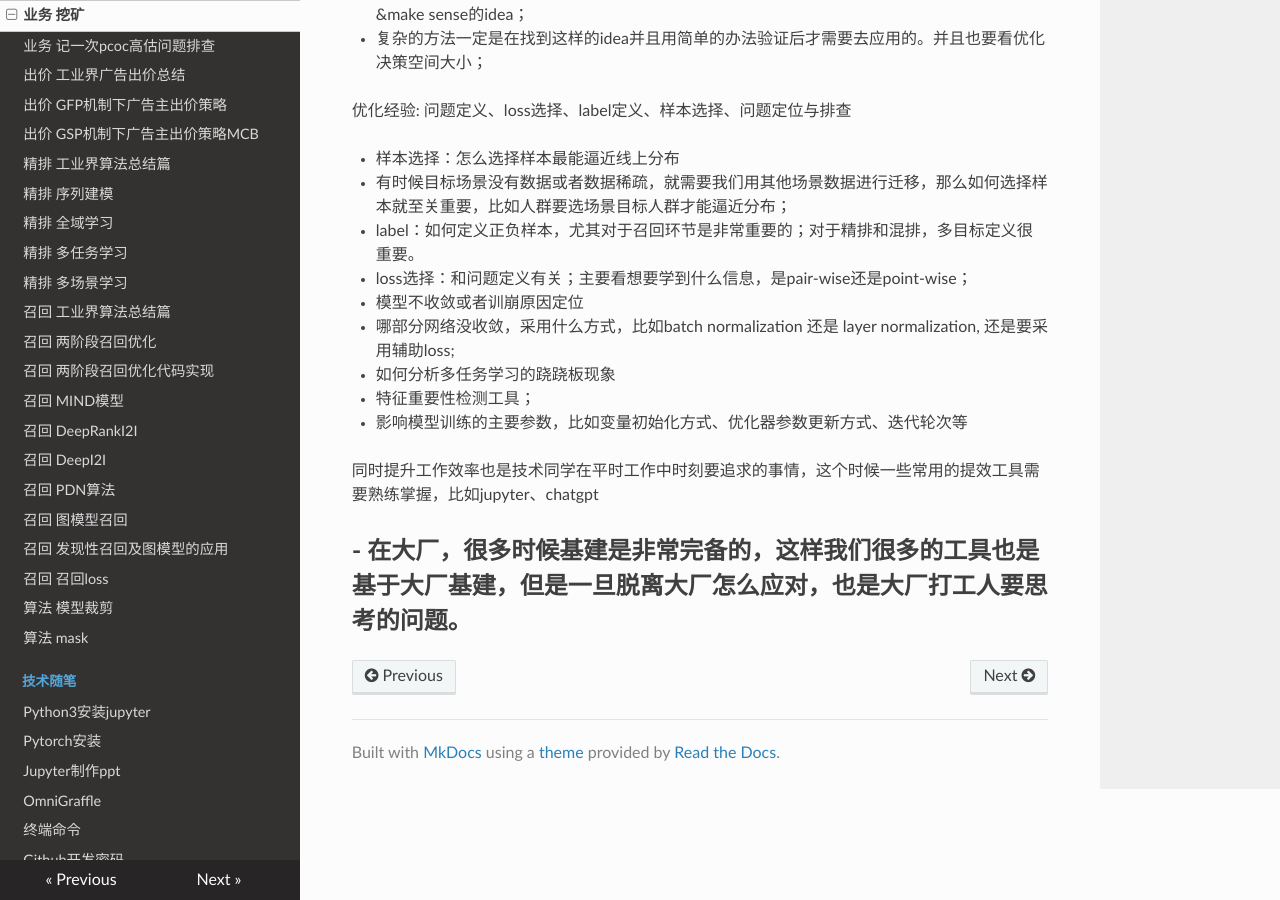
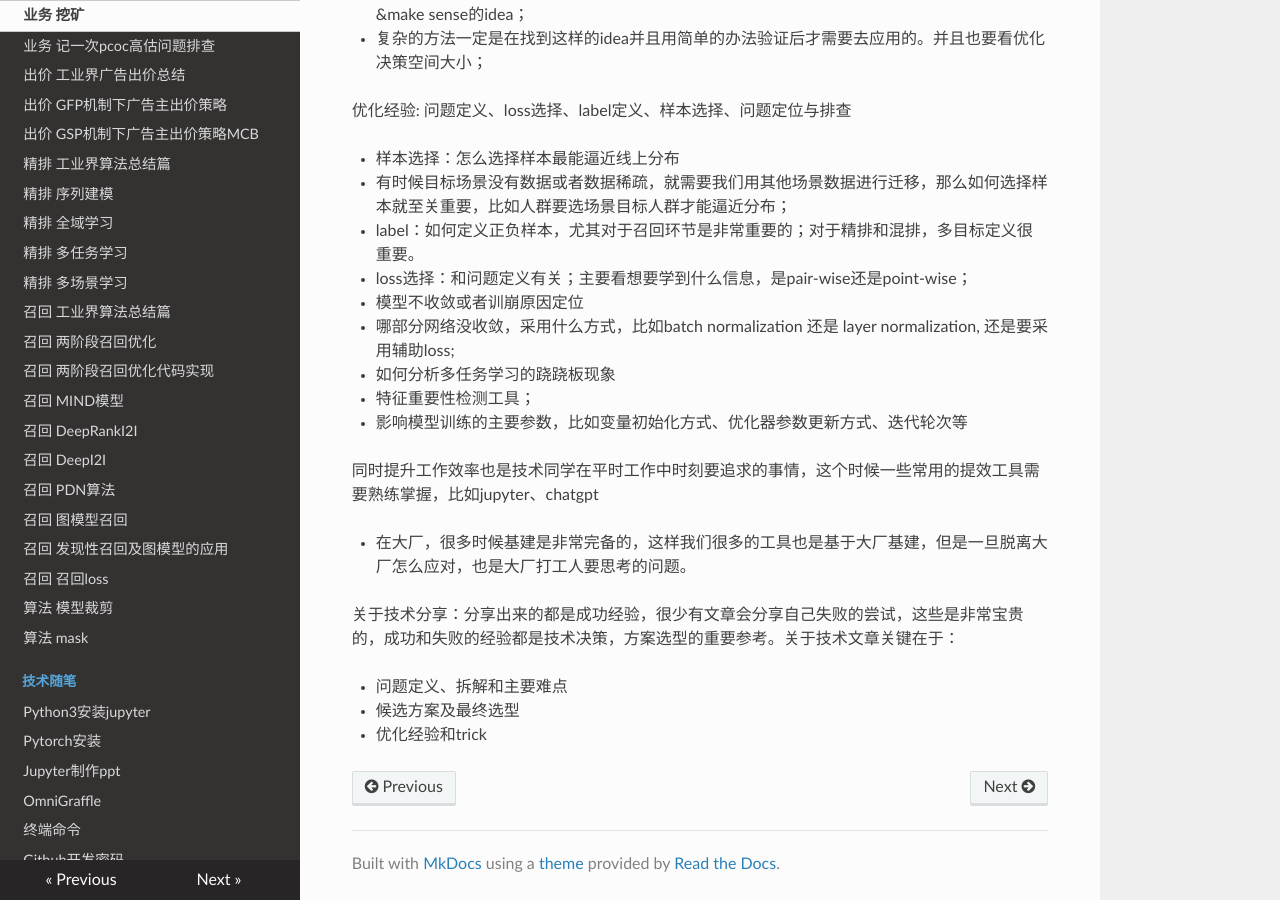
Before and after one commit to MatthewZhuang/guomianzhuang-personal-site, an MkDocs documentation site: the page built from docs/搜推广/业务-挖矿.md, in a window 1280 px wide and 900 px high, scrolled down 581 px. Built offline with MkDocs 1.6.1, drawn with Linux system fonts in a browser that asks for light colours; nearby versions of some CDN libraries.

Commit message:
update 0505

```diff
--- a/docs/搜推广/业务-挖矿.md
+++ b/docs/搜推广/业务-挖矿.md
@@ -33,4 +33,10 @@
 同时提升工作效率也是技术同学在平时工作中时刻要追求的事情，这个时候一些常用的提效工具需要熟练掌握，比如jupyter、chatgpt
 
 - 在大厂，很多时候基建是非常完备的，这样我们很多的工具也是基于大厂基建，但是一旦脱离大厂怎么应对，也是大厂打工人要思考的问题。
--
+
+
+关于技术分享：分享出来的都是成功经验，很少有文章会分享自己失败的尝试，这些是非常宝贵的，成功和失败的经验都是技术决策，方案选型的重要参考。关于技术文章关键在于：
+
+- 问题定义、拆解和主要难点
+- 候选方案及最终选型
+- 优化经验和trick
```
